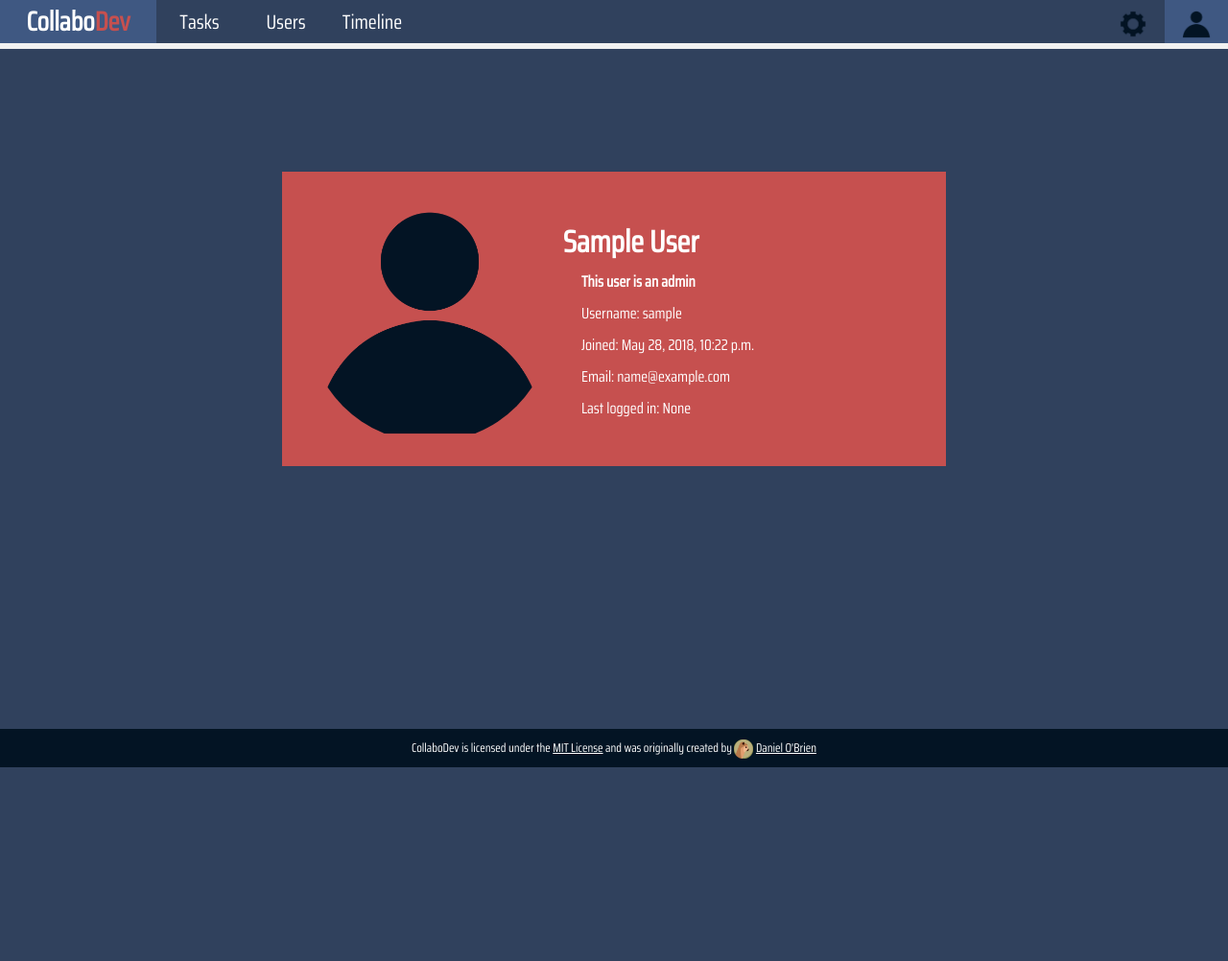
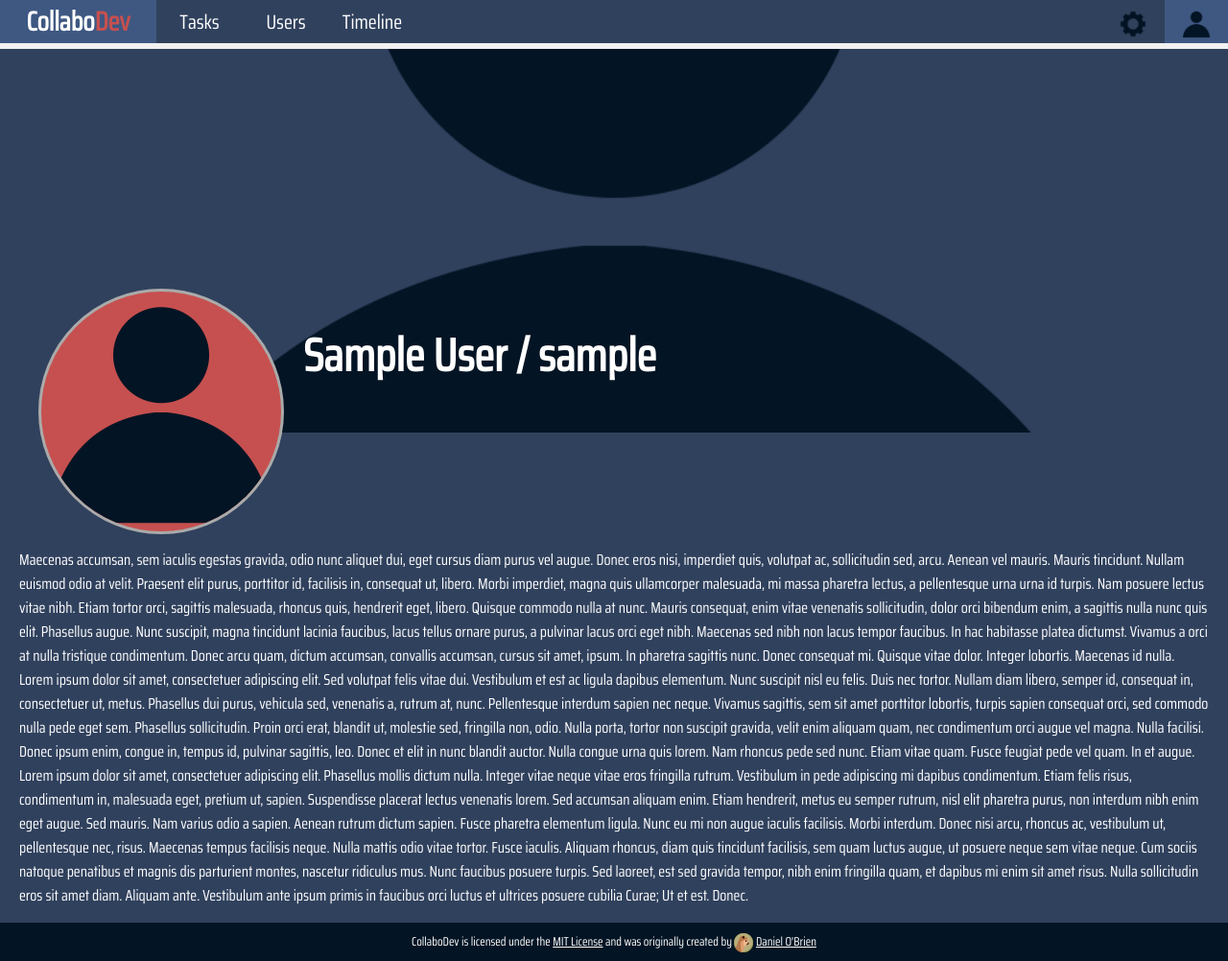
Before and after one commit to dob9601/CollaboDev, a Django app: template accounts/templates/accounts/profile.html in a window 1280 px wide. Shown: the whole page at 96% size. Before the commit the page ends 800 px from the top, so only its background shows below. Run offline with Django 3.2, Linux system fonts and the light colour scheme; the template is opened without the code that fills it: values that come from a table or form of the project are taken from there, others are empty; the visitor is signed in with stand-in values (Sample User, id 1); data comes from the database, SQL or seed files in the repository.

Commit message:
Redesign of profile page and addition of field to user model containing users background image

```diff
--- a/accounts/models.py
+++ b/accounts/models.py
@@ -19,6 +19,10 @@ class Profile(models.Model):
     )
 
     associated_image = models.CharField(
+        default='/accounts/images/default_avatar.png',
+        max_length=1000
+    )
+    associated_background = models.CharField(
         default='/accounts/images/default_avatar.png',
         max_length=1000
     )
--- a/accounts/static/accounts/profile/css/style.css
+++ b/accounts/static/accounts/profile/css/style.css
@@ -1,33 +1,63 @@
-h1 {
-	margin: 2% 0 0 5%;
+.parallax {
+	width:  100%;
+	height:  400px;
+	background-attachment: fixed;
+	background-position: center;
+	background-repeat: no-repeat;
+	background-size: cover;
 }
 
-.profile-picture {
+#profile-picture {
+	max-width: 250px;
+	width: 25%;
+	min-width: 200px;
+	background-color: #c6504f;
 	border-radius: 50%;
 	float: left;
-	padding: 0;
-	width: 40%;
+	border-width: 3px;
+	border-color: #aaa;
+	border-style: solid;
 }
 
-.content-text p {
-	margin: 4px;
-	margin-left: 30px;
+h1 {
+	float: left;
+	font-size: 3em;
+	margin-left: 20px;
 }
 
-.content-text {
-	align-content: center;
-	display: flex;
-	flex-direction: column;
-	justify-content: center;
+#header-div {
+	margin: -150px 0 270px 40px;
+}
+
+@media screen and (max-width: 639px) {
+	#header-div {
+		margin: -150px 0 0 0;
+		width: 100%;
+		text-align: center;
+	}
+
+	#profile-picture {
+		margin: 0 auto;
+		float: none;
+	}
+
+	h1 {
+		font-size: 2em;
+		margin: 20px 0 0 0;
+		float: none;
+	}
+
+	.content {
+		text-align: center;
+	}
 }
 
 .content {
-	align-items: center;
-	background-color: #c6504f;
-	display: flex;
-	margin: 10% auto;
-	overflow: hidden;
-	padding: 2%;
-	width: 50%;
-	min-width: 320px;
+	margin: 0 20px 0 20px;
 }
+
+@media only screen and (max-device-width: 749px) {
+	.parallax {
+		background-attachment: scroll;
+	}
+}
--- a/accounts/templates/accounts/profile.html
+++ b/accounts/templates/accounts/profile.html
@@ -15,7 +15,64 @@
 			document.getElementsByClassName('nav')[0].children[0].children[5].children[0].className = 'active';
 		}
 		</script>
+
+		<div class="parallax" style="background-image: url('{% static chosen_user.profile.associated_background %}')"></div>
+		<div id="header-div">
+			<img id="profile-picture" src="{% static chosen_user.profile.associated_image %}" />
+			<h1>{{ chosen_user.first_name }} {{ chosen_user.last_name }} / {{ chosen_user.username }}</h1>
+		</div>
 		<div class="content">
+			<p>Maecenas accumsan, sem iaculis egestas gravida, odio nunc aliquet dui, eget
+			cursus diam purus vel augue. Donec eros nisi, imperdiet quis, volutpat ac,
+			sollicitudin sed, arcu. Aenean vel mauris. Mauris tincidunt. Nullam euismod
+			odio at velit. Praesent elit purus, porttitor id, facilisis in, consequat ut,
+			libero. Morbi imperdiet, magna quis ullamcorper malesuada, mi massa pharetra
+			lectus, a pellentesque urna urna id turpis. Nam posuere lectus vitae nibh.
+			Etiam tortor orci, sagittis malesuada, rhoncus quis, hendrerit eget, libero.
+			Quisque commodo nulla at nunc. Mauris consequat, enim vitae venenatis
+			sollicitudin, dolor orci bibendum enim, a sagittis nulla nunc quis elit.
+			Phasellus augue. Nunc suscipit, magna tincidunt lacinia faucibus, lacus tellus
+			ornare purus, a pulvinar lacus orci eget nibh. Maecenas sed nibh non lacus
+			tempor faucibus. In hac habitasse platea dictumst. Vivamus a orci at nulla
+			tristique condimentum. Donec arcu quam, dictum accumsan, convallis accumsan,
+			cursus sit amet, ipsum. In pharetra sagittis nunc.
+
+			Donec consequat mi. Quisque vitae dolor. Integer lobortis. Maecenas id nulla.
+			Lorem ipsum dolor sit amet, consectetuer adipiscing elit. Sed volutpat felis
+			vitae dui. Vestibulum et est ac ligula dapibus elementum. Nunc suscipit nisl eu
+			felis. Duis nec tortor. Nullam diam libero, semper id, consequat in,
+			consectetuer ut, metus. Phasellus dui purus, vehicula sed, venenatis a, rutrum
+			at, nunc. Pellentesque interdum sapien nec neque.
+
+			Vivamus sagittis, sem sit amet porttitor lobortis, turpis sapien consequat
+			orci, sed commodo nulla pede eget sem. Phasellus sollicitudin. Proin orci erat,
+			blandit ut, molestie sed, fringilla non, odio. Nulla porta, tortor non suscipit
+			gravida, velit enim aliquam quam, nec condimentum orci augue vel magna. Nulla
+			facilisi. Donec ipsum enim, congue in, tempus id, pulvinar sagittis, leo. Donec
+			et elit in nunc blandit auctor. Nulla congue urna quis lorem. Nam rhoncus pede
+			sed nunc. Etiam vitae quam. Fusce feugiat pede vel quam. In et augue.
+
+			Lorem ipsum dolor sit amet, consectetuer adipiscing elit.
+
+			Phasellus mollis dictum nulla. Integer vitae neque vitae eros fringilla rutrum.
+			Vestibulum in pede adipiscing mi dapibus condimentum. Etiam felis risus,
+			condimentum in, malesuada eget, pretium ut, sapien. Suspendisse placerat lectus
+			venenatis lorem. Sed accumsan aliquam enim. Etiam hendrerit, metus eu semper
+			rutrum, nisl elit pharetra purus, non interdum nibh enim eget augue. Sed
+			mauris. Nam varius odio a sapien. Aenean rutrum dictum sapien. Fusce pharetra
+			elementum ligula. Nunc eu mi non augue iaculis facilisis. Morbi interdum. Donec
+			nisi arcu, rhoncus ac, vestibulum ut, pellentesque nec, risus. Maecenas tempus
+			facilisis neque. Nulla mattis odio vitae tortor. Fusce iaculis. Aliquam
+			rhoncus, diam quis tincidunt facilisis, sem quam luctus augue, ut posuere neque
+			sem vitae neque.
+
+			Cum sociis natoque penatibus et magnis dis parturient montes, nascetur
+			ridiculus mus. Nunc faucibus posuere turpis. Sed laoreet, est sed gravida
+			tempor, nibh enim fringilla quam, et dapibus mi enim sit amet risus. Nulla
+			sollicitudin eros sit amet diam. Aliquam ante. Vestibulum ante ipsum primis in
+			faucibus orci luctus et ultrices posuere cubilia Curae; Ut et est. Donec.</p>
+		</div>
+		<!--<div class="content">
 			<img class="profile-picture" src="
 				{% if chosen_user.profile.gravatar_enabled %}
 					{{ chosen_user.profile.gravatar_url }}
@@ -33,7 +90,7 @@
 				<p>Email: {{ chosen_user.email }}</p>
 				<p>Last logged in: {{ chosen_user.last_login }}</p>
 			</div>
-		</div>
+		</div>-->
 		{% include 'bases/footer_base.html' %}
 	</body>
 </html>
--- a/static/css/base.css
+++ b/static/css/base.css
@@ -84,7 +84,7 @@ button,
 	vertical-align: middle;
 }
 
-@media (max-width: 432px) {
+@media screen and (max-width: 432px) {
 	.footer {
 		height: 60px;
 	}
```
Also changed, not shown: accounts/migrations/0011_profile_associated_background.py (added), accounts/static/accounts/images/catground_sample.jpg (added).
